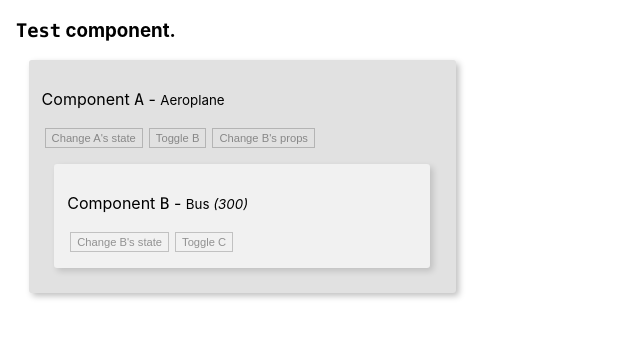
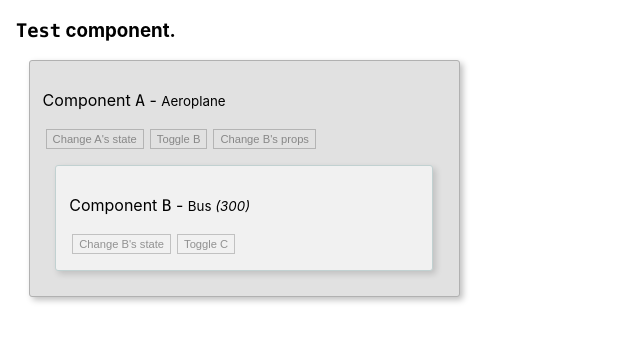
Before and after one commit to efdotjay/react-experiment, a React (Create React App) app: page / in a window 1280 px wide. Both pictures are taken after a click on the button "Toggle B". Shown: the top 342 px of the page, without its empty margins (0-640 px from the left). Built offline with nearby package versions, Linux system fonts and the light colour scheme.

Commit message:
Minor fixes

```diff
--- a/src/components/component-a/ComponentA.module.css
+++ b/src/components/component-a/ComponentA.module.css
@@ -2,7 +2,7 @@
 .ComponentContainer {
   width: fit-content;
   min-width: 350px;
-  /* border: 1px solid #b1b1b1; */
+  border: 1px solid #b1b1b1;
   box-shadow: rgba(0,0,0,0.25) 3px 3px 6px;
   border-radius: 3px;
   padding: 0.8rem;
--- a/src/components/component-b/ComponentB.module.css
+++ b/src/components/component-b/ComponentB.module.css
@@ -2,7 +2,7 @@
 .ComponentContainer {
   width: fit-content;
   min-width: 350px;
-  /* border: 1px solid #c1d1d1; */
+  border: 1px solid #c1d1d1;
   box-shadow: rgba(0,0,0,0.15) 3px 3px 6px;
   border-radius: 3px;
   padding: 0.8rem;
--- a/src/components/component-c/ComponentC.module.css
+++ b/src/components/component-c/ComponentC.module.css
@@ -2,7 +2,7 @@
 .ComponentContainer {
   width: fit-content;
   min-width: 350px;
-  /* border: 1px solid #d1d1d1; */
+  border: 1px solid #d1d1d1;
   box-shadow: rgba(0,0,0,0.15) 3px 3px 6px;
   border-radius: 3px;
   padding: 0.8rem;
```
